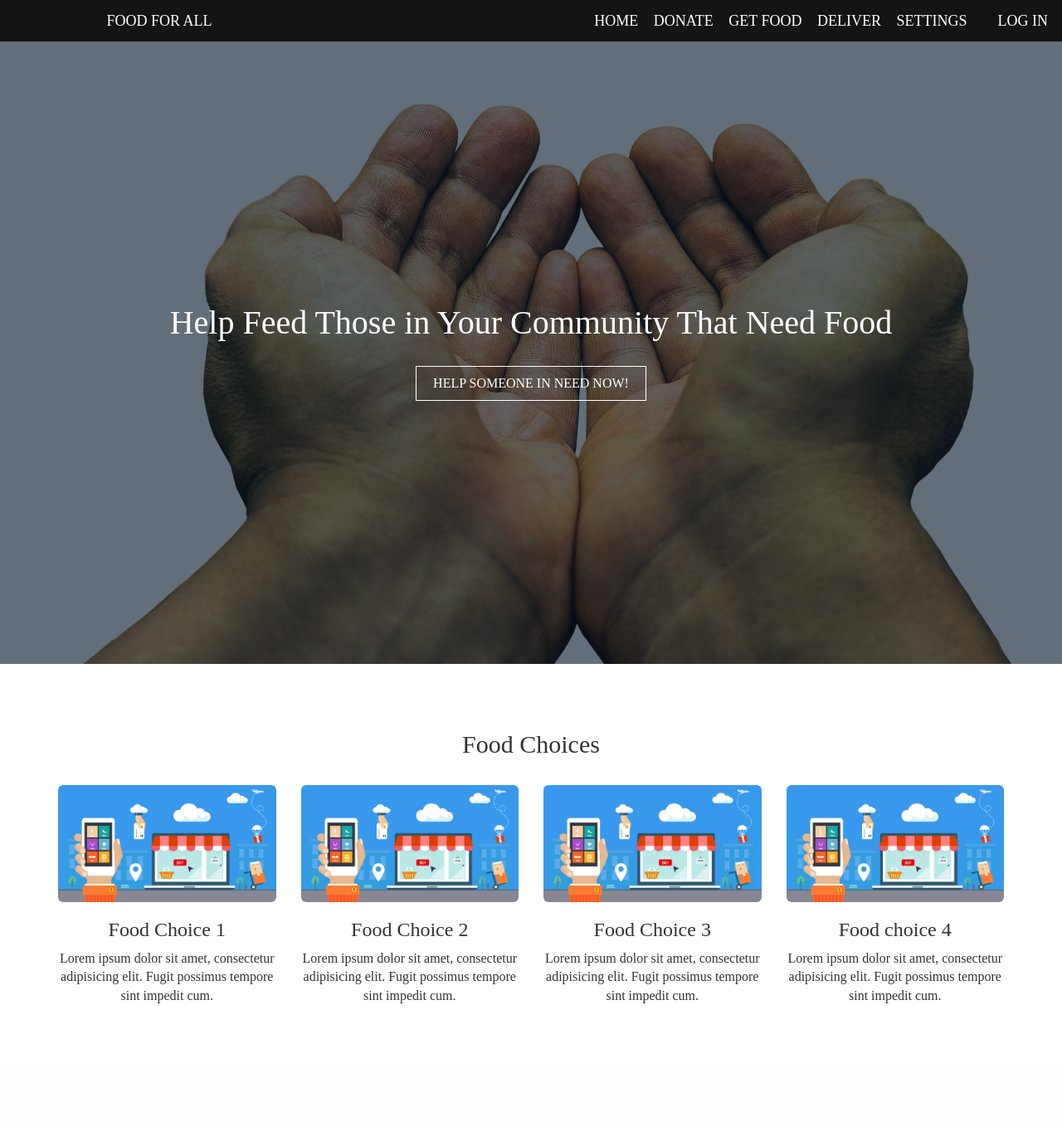
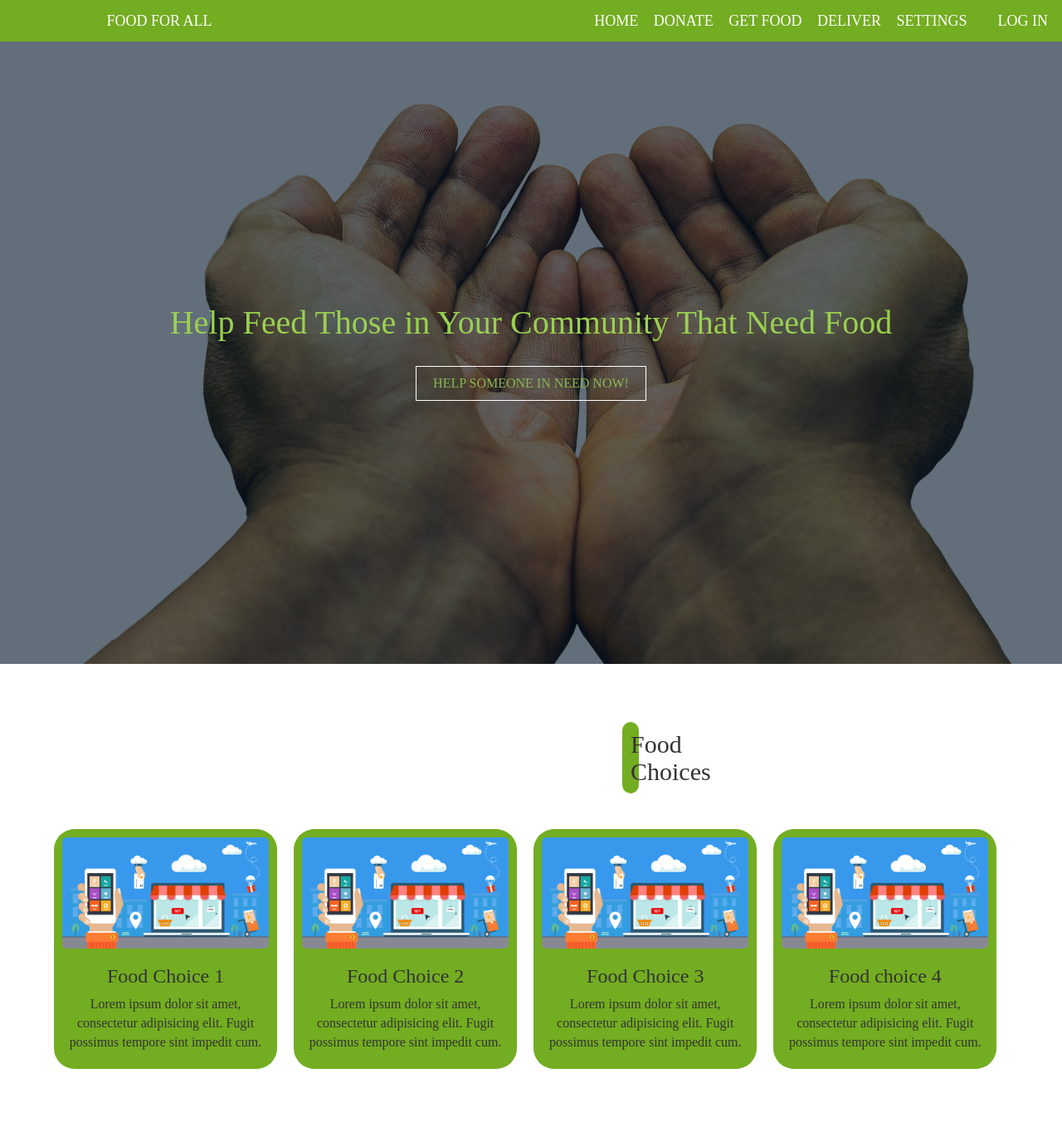
Before and after one commit to amin-codes/HackNC2020-Food, a Flask app: template templates/welcome.html in a window 1280 px wide. Shown: the whole page at 83% size. Before the commit the page ends 1209 px from the top, so only its background shows below. Run offline with Flask 2, Linux system fonts and the light colour scheme; the template is opened without the code that fills it, so the values that code supplies are empty; some web fonts are replaced.

Commit message:
UI changes

```diff
--- a/static/css/style.css
+++ b/static/css/style.css
@@ -85,7 +85,7 @@ html, body{
 .NavBarP-Nav{
 	position: absolute;
 	top: 0;
-	background-color: #141414;
+	background-color: #73AD21;
 }
 .NavBarP-Logo{
 	left: 0;
@@ -113,7 +113,7 @@ html, body{
 	transition: all .3s ease-in-out;
 }
 .NavBarP-Nav > ul > li > a:hover{
-	color: #FAE76F;
+	color: #315205;
 }
 /*====== Login ==*/
 .Login{
@@ -153,7 +153,7 @@ html, body{
 	padding: 0;
 	width: 100%;
 	height: 100%;
-	color: #FFF;
+	color: #9ad051;
 	background-color: rgba(0, 22, 40, .6);
 	display: flex;
 	flex-direction: column;
@@ -169,16 +169,32 @@ html, body{
 }
 .banner-content a{
 	text-decoration: none;
-	color: #FFF;
+	color: #89b856;
 	padding: 9px 20px;
 	border: 1px solid #FFF;
 	text-transform: uppercase;
 	transition: all .3s ease-in-out;
 }
 .banner-content a:hover{
-	background-color: #fff;
+	background-color: #73AD21;
 	color: #333;
 }
+
+.carddesign {
+	border-radius: 25px;
+	background-color: #73AD21;
+	padding: 10px;
+	margin: 10px;
+	width: 23%;
+}
+
+.foodheader {
+	background-color: #73AD21;
+	border-radius: 25px;
+	margin: 10px 750px 10px 750px;
+	padding: 10px;
+}
+
 @keyframes banner{
 	0%{
 		background-image: url('../assets/img/begging.png');
--- a/templates/welcome.html
+++ b/templates/welcome.html
@@ -34,31 +34,31 @@
 	</section>
 
 	<section class="full-width formated-section">
-		<h2 class="text-center font-oswald">Food Choices</h2><br>
+		<h2 class="text-center font-oswald foodheader">Food Choices</h2><br>
 		<div class="container">
 			<div class="row">
-				<div class="col-xs-12 col-sm-6 col-md-4 col-lg-3">
+				<div class="col-xs-12 col-sm-6 col-md-4 col-lg-3 carddesign">
 					<img src="../static/assets/img/Store.png" alt="Sucursal" class="img-responsive img-rounded">
 					<h3 class="text-center">Food Choice 1</h3>
 					<p class="text-center">
 						Lorem ipsum dolor sit amet, consectetur adipisicing elit. Fugit possimus tempore sint impedit cum.
 					</p>
 				</div>
-				<div class="col-xs-12 col-sm-6 col-md-4 col-lg-3">
+				<div class="col-xs-12 col-sm-6 col-md-4 col-lg-3 carddesign">
 					<img src="../static/assets/img/Store.png" alt="Sucursal" class="img-responsive img-rounded">
 					<h3 class="text-center">Food Choice 2</h3>
 					<p class="text-center">
 						Lorem ipsum dolor sit amet, consectetur adipisicing elit. Fugit possimus tempore sint impedit cum.
 					</p>
 				</div>
-				<div class="col-xs-12 col-sm-6 col-md-4 col-lg-3">
+				<div class="col-xs-12 col-sm-6 col-md-4 col-lg-3 carddesign">
 					<img src="../static/assets/img/Store.png" alt="Sucursal" class="img-responsive img-rounded">
 					<h3 class="text-center">Food Choice 3</h3>
 					<p class="text-center">
 						Lorem ipsum dolor sit amet, consectetur adipisicing elit. Fugit possimus tempore sint impedit cum.
 					</p>
 				</div>
-				<div class="col-xs-12 col-sm-6 col-md-4 col-lg-3">
+				<div class="col-xs-12 col-sm-6 col-md-4 col-lg-3 carddesign">
 					<img src="../static/assets/img/Store.png" alt="Sucursal" class="img-responsive img-rounded">
 					<h3 class="text-center">Food choice 4</h3>
 					<p class="text-center">
```
